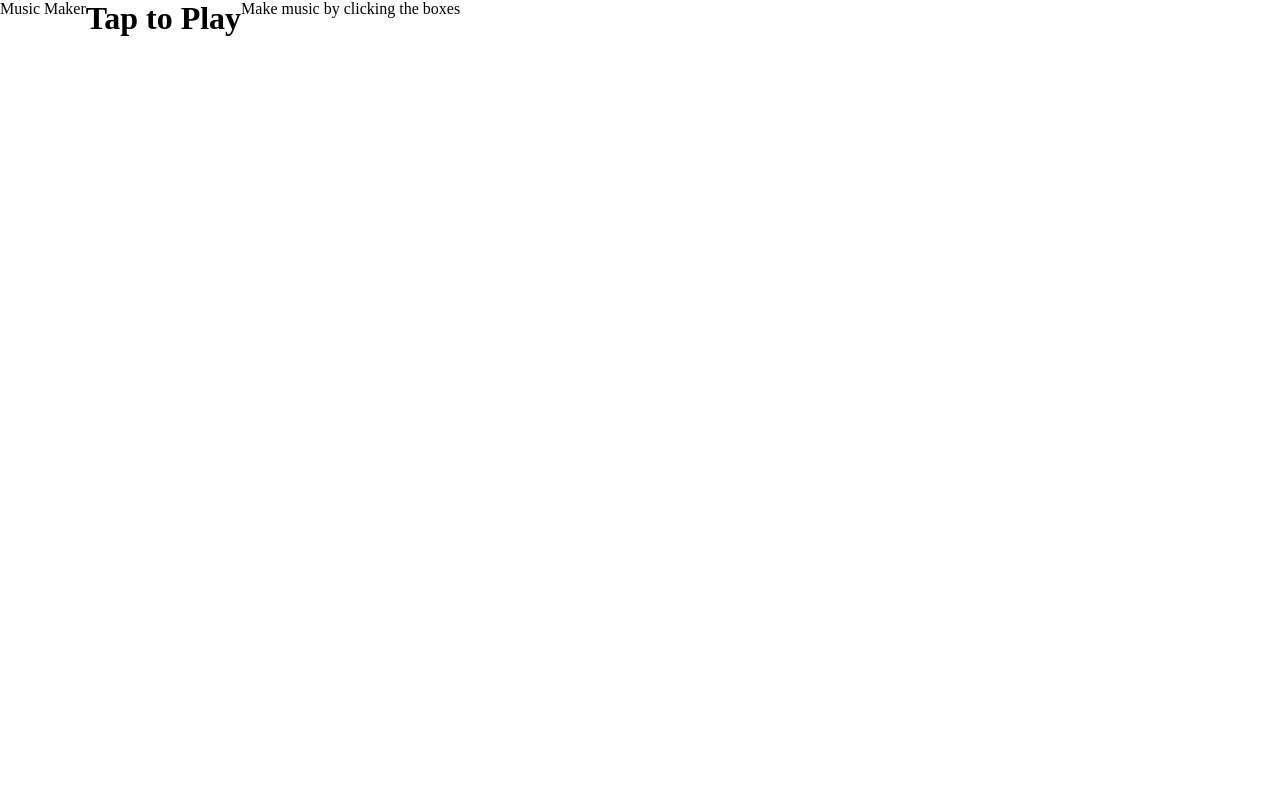
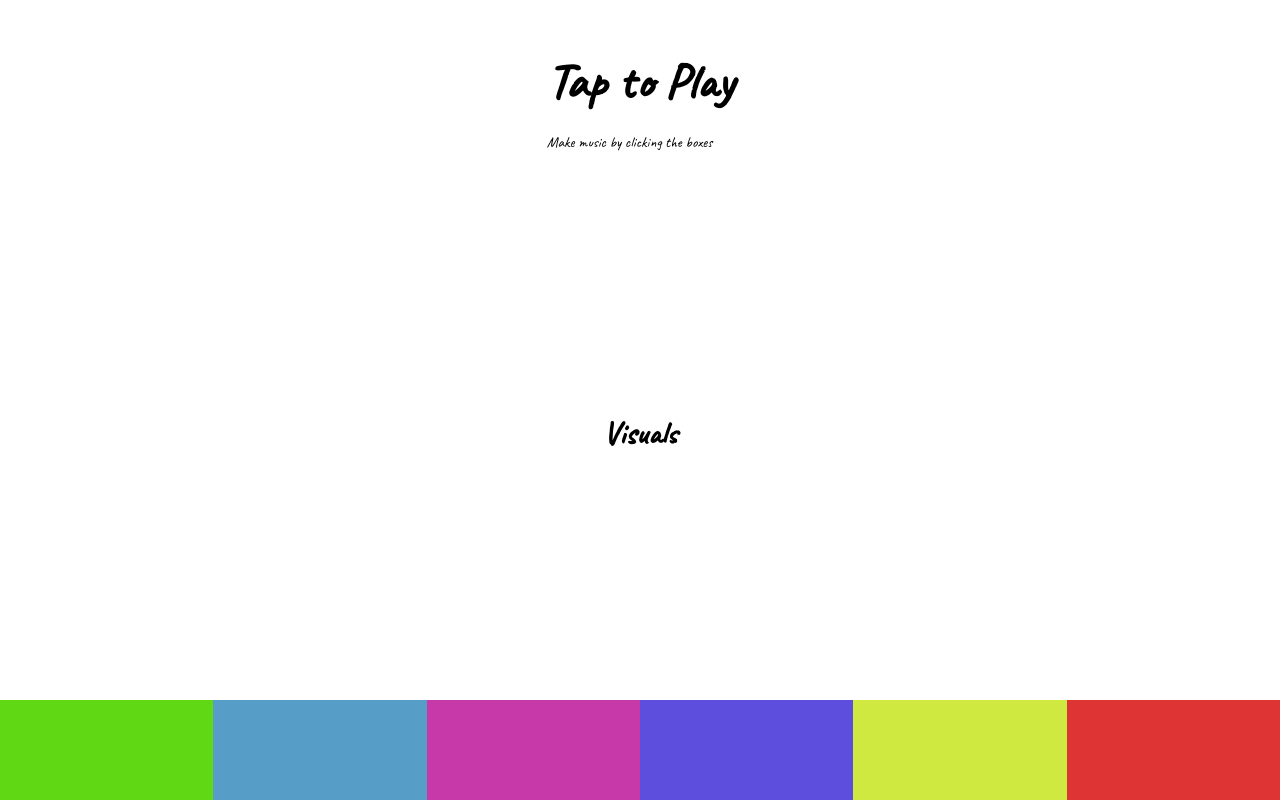
Before and after one commit to revi97/Music_Maker, a plain HTML site: page index.html in a window 1280 px wide. Drawn offline with Linux system fonts and the light colour scheme.

Commit message:
CSS updated
Added many changes to CSS file to change the visuals of the page and used flex box to arrange all 6 pads in a grid manner so that it can look clean for later purpose also.

```diff
--- a/index.html
+++ b/index.html
@@ -4,17 +4,18 @@
     <meta charset="UTF-8">
     <meta name="viewport" content="width=device-width, initial-scale=1.0">
     <meta http-equiv="X-UA-Compatible" content="ie=edge">
+    <link href="https://fonts.googleapis.com/css?family=Caveat&display=swap" rel="stylesheet">
     <link rel="stylesheet" href="style.css">
     <title>Music Maker</title>
 </head>
 <body>
     <div class="contianer">
-        <h1 class="header">Tap to Play</h1>
         <header>
-            <p class="para">Make music by clicking the boxes</p>
+            <h1>Tap to Play</h1>
+            <p>Make music by clicking the boxes</p>
         </header>
-    </div>
-    <div class="visual"></div>
+
+    <div class="visual"><h1>Visuals</h1></div>
     <div class="pads">
         <div class="pad1">
             <audio src="sounds/clay.mp3"></audio>
@@ -35,6 +36,7 @@
             <audio src="sounds/glimmer.mp3"></audio>
         </div>
     </div>
+    </div>
     <script src="index.js"></script>
 </body>
 </html>
--- a/style.css
+++ b/style.css
@@ -1,5 +1,56 @@
-*{
-    display: flex;
+body{
+
+    font-family: 'Caveat', cursive;
     margin: 0px;
     padding: 0px;
+    box-sizing: border-box;
 }
+
+.contianer
+{
+    height: 100vh;
+    display: flex;
+    flex-direction: column;
+    justify-content: space-between;
+    align-items: center;
+}
+
+header h1{
+    margin: 50px 0 20px 0px;
+    text-align: center;
+    font-size: 50px;
+}
+
+header p{
+    font-size: 15px;
+}
+
+.pads{
+   background: lightblue;
+   width: 100%;
+   display: flex;
+
+}
+.pads > div{
+    height: 100px;
+    width: 100px;
+    flex: 1;
+}
+.pad1{
+    background: #60d914;
+}
+.pad2{
+    background: #569dc7;
+}
+.pad3{
+    background: #c738a8;
+}
+.pad4{
+    background: #5d4edd;
+}
+.pad5{
+    background: #d0e941;
+}
+.pad6{
+    background: #df3434;
+}
```
